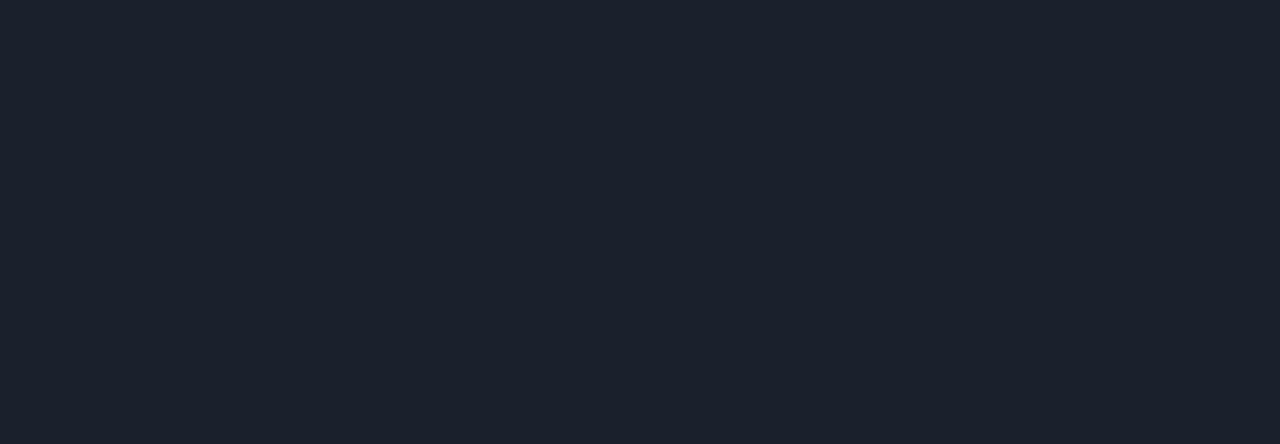
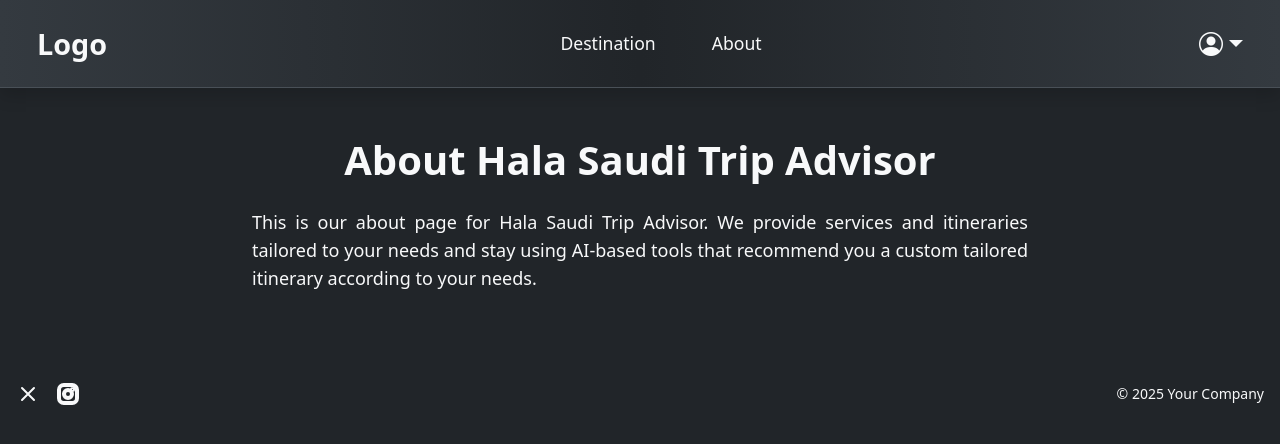
Before and after one commit to khaled2wz/senior-project, a React (Vite) app in the folder frontend/: page /about in a window 1280 px wide. Before the commit this address had no page. Shown: the top 444 px of the page. Built offline with nearby package versions, Linux system fonts and the light colour scheme.

Commit message:
about page
about page created with proper routing
css styling made needs tweaking
breif holder description placed for now

```diff
--- /dev/null
+++ b/frontend/src/components/about.jsx
@@ -0,0 +1,25 @@
+import React from 'react';
+import Header from './Header';
+import Footer from './Footer';
+import '../../style/About.css'; // External CSS file for custom styles
+
+const About = () => {
+  return (
+    <div className="about-container">
+      <Header />
+      <div className="container my-5">
+        <div className="row justify-content-center">
+          <div className="col-md-8">
+            <h1 className="about-title mb-4">About Hala Saudi Trip Advisor</h1>
+            <p className="about-text">
+              This is our about page for Hala Saudi Trip Advisor. We provide services and itineraries tailored to your needs and stay using AI-based tools that recommend you a custom tailored itinerary according to your needs.
+            </p>
+          </div>
+        </div>
+      </div>
+      <Footer />
+    </div>
+  );
+};
+
+export default About;
--- a/frontend/src/main.jsx
+++ b/frontend/src/main.jsx
@@ -6,6 +6,7 @@
 import SignIn from './components/SignIn';
 import SignUp from './components/SignUp';
 import Destination from './components/Destination.jsx';
+import About from './components/about';
 
 createRoot(document.getElementById('root')).render(
   <StrictMode>
@@ -15,6 +16,7 @@
         <Route path="/signin" element={<SignIn />} />
         <Route path="/signup" element={<SignUp />} />
         <Route path="/Destination" element={<Destination/>}></Route>
+        <Route path="/about" element={<About />} />
       </Routes>
     </BrowserRouter>
   </StrictMode>,
--- /dev/null
+++ b/frontend/style/About.css
@@ -0,0 +1,20 @@
+/* About Page Styles */
+.about-container {
+    display: flex;
+    flex-direction: column;
+    min-height: 100vh;
+    background-color: #212529; /* Equivalent to bg-gray-800 */
+    color: #f8f9fa; /* Equivalent to text-white */
+  }
+
+  .about-title {
+    font-size: 2.5rem; /* Equivalent to text-4xl */
+    font-weight: 700;
+    text-align: center;
+  }
+
+  .about-text {
+    font-size: 1.125rem; /* Equivalent to text-lg */
+    line-height: 1.75rem; /* Equivalent to leading-relaxed */
+    text-align: justify;
+  }
```
Also changed, not shown: 1 other file (tests, documents, lock files or other folders).
